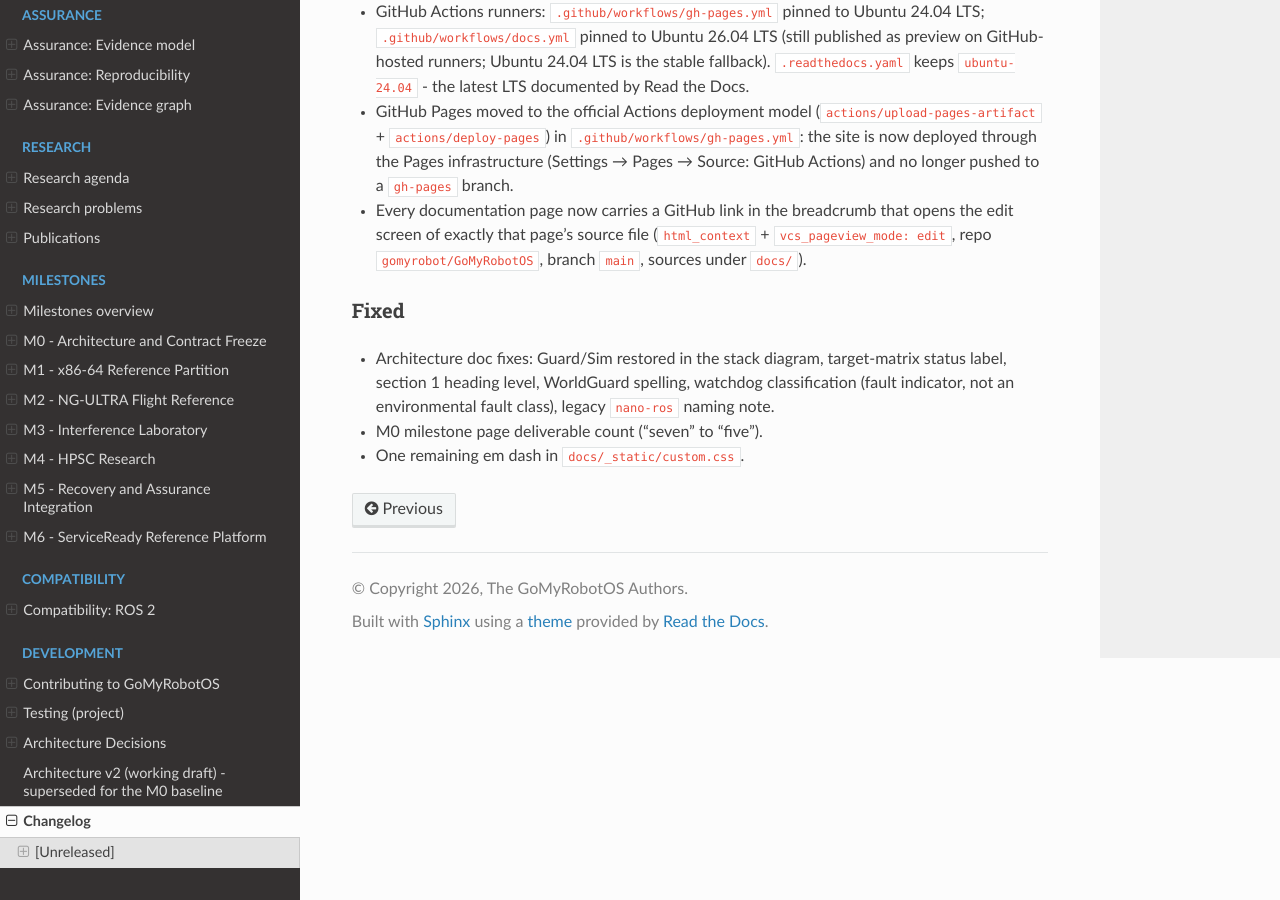
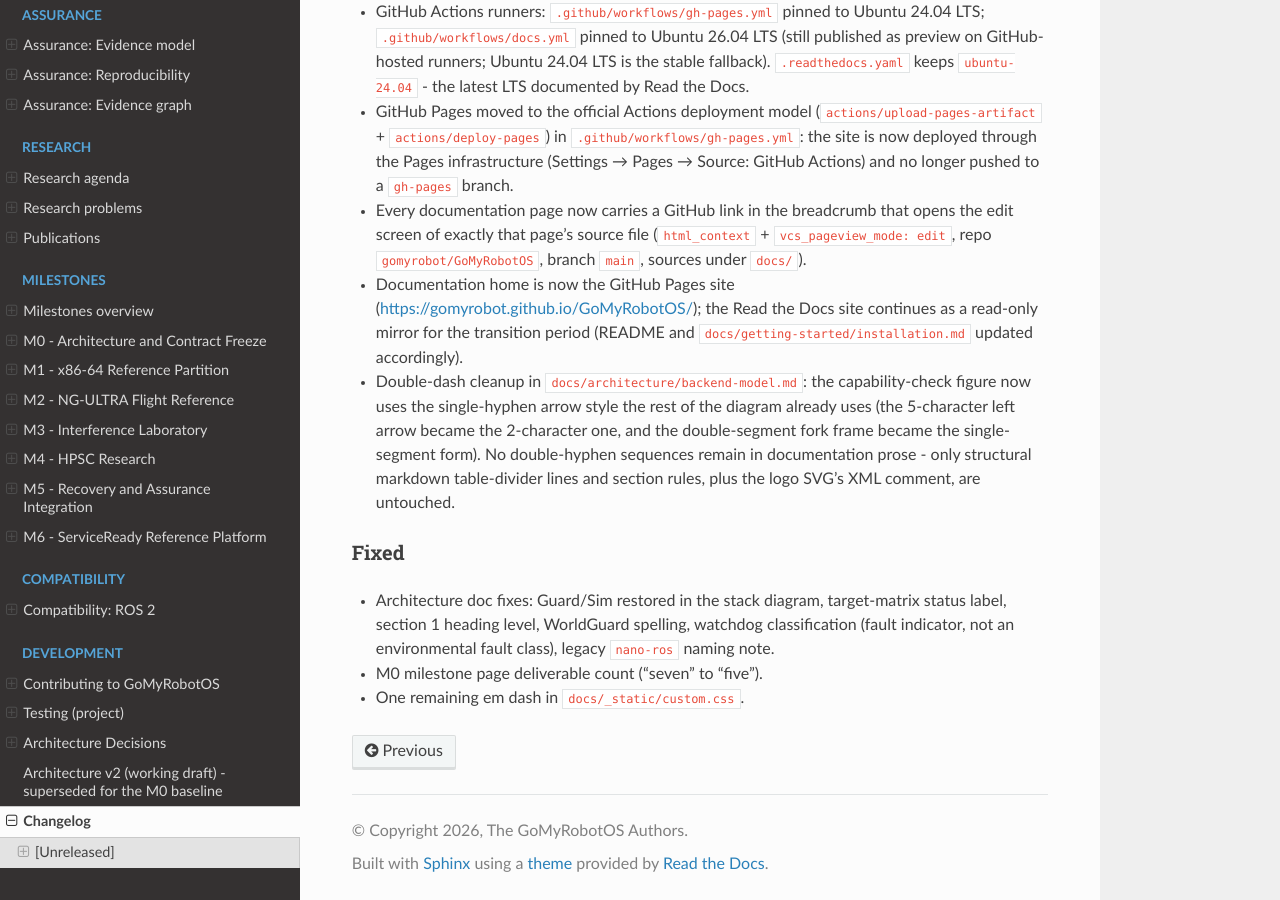
Before and after one commit to Lamouchi-Bayrem/GoMyRobotOS, a Sphinx documentation site: the page built from docs/changelog.md, in a window 1280 px wide and 900 px high, scrolled down 1345 px. Built offline with Sphinx 7.4.7 and the Read the Docs theme 3.1.0, drawn with Linux system fonts in a browser that asks for light colours.

Commit message:
Point docs home at GitHub Pages, normalize diagram arrows, drop stale refs
README + getting-started/installation: GitHub Pages is the documentation home, Read the Docs demoted to transition mirror. backend-model capability-check figure redrawn with the single-hyphen arrow style already used in the same diagram (no double-hyphen sequences remain in docs prose). .gitignore: local build/ output. Changelog updated.

```diff
--- a/docs/changelog.md
+++ b/docs/changelog.md
@@ -77,6 +77,17 @@ documentation and specification changes.
   that opens the edit screen of exactly that page's source file
   (`html_context` + `vcs_pageview_mode: edit`, repo
   `gomyrobot/GoMyRobotOS`, branch `main`, sources under `docs/`).
+* Documentation home is now the GitHub Pages site
+  (<https://gomyrobot.github.io/GoMyRobotOS/>); the Read the Docs site
+  continues as a read-only mirror for the transition period (README and
+  `docs/getting-started/installation.md` updated accordingly).
+* Double-dash cleanup in `docs/architecture/backend-model.md`: the
+  capability-check figure now uses the single-hyphen arrow style the
+  rest of the diagram already uses (the 5-character left arrow became
+  the 2-character one, and the double-segment fork frame became the
+  single-segment form). No double-hyphen sequences remain in
+  documentation prose - only structural markdown table-divider lines
+  and section rules, plus the logo SVG's XML comment, are untouched.
 
 ### Fixed
 
```
Also changed, not shown: README.md (+6 -4 lines), docs/architecture/backend-model.md (+2 -2 lines), docs/getting-started/installation.md (+4 -2 lines), 1 other file.
